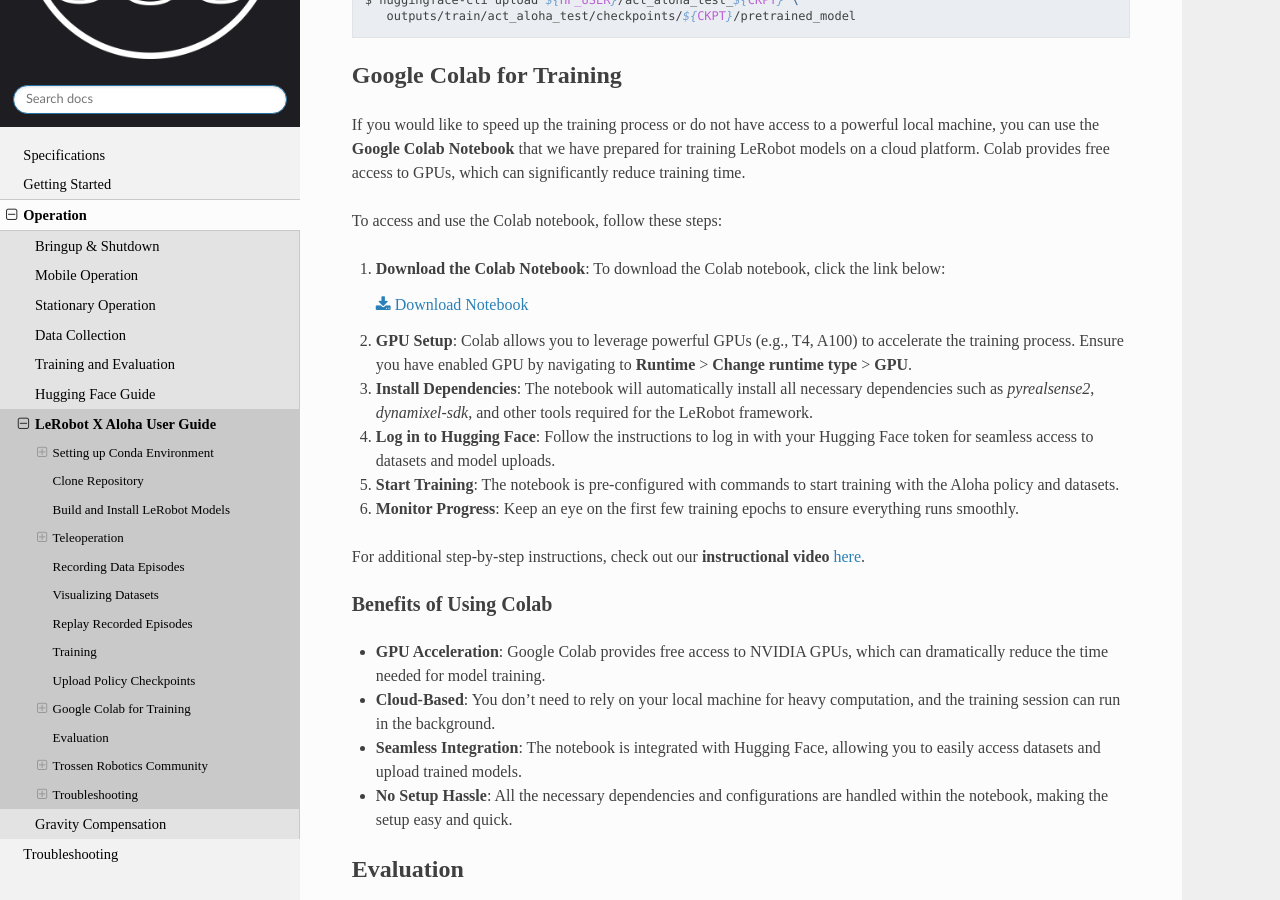
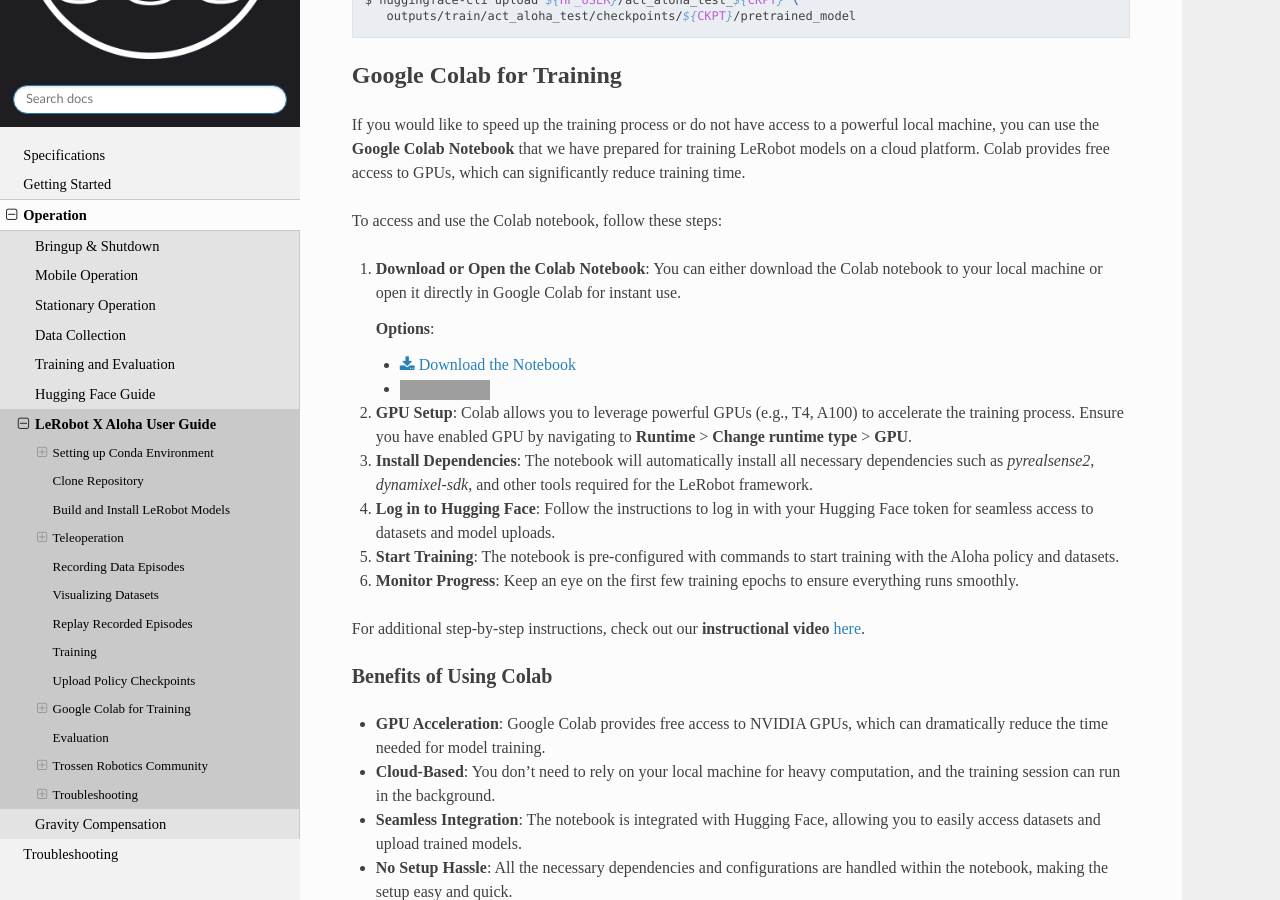
Before and after one commit to TrossenRobotics/aloha_docs, a Sphinx documentation site: the page built from docs/operation/lerobot_guide.rst, in a window 1280 px wide and 900 px high, scrolled down 5370 px. Built offline with Sphinx 7.4.7 and the Read the Docs theme 3.1.0, drawn with Linux system fonts in a browser that asks for light colours; some web fonts are replaced; grey boxes are pictures that could not be loaded.

Commit message:
Added documentation for Google Colab Notebook

```diff
--- a/docs/operation/lerobot_guide.rst
+++ b/docs/operation/lerobot_guide.rst
@@ -254,13 +254,22 @@
 Google Colab for Training
 ===============================
 
-If you would like to speed up the training process or do not have access to a powerful local machine, you can use the **Google Colab Notebook** that we have prepared for training LeRobot models on a cloud platform. Colab provides free access to GPUs, which can significantly reduce training time.
+If you would like to speed up the training process or do not have access to a powerful local machine, you can use the **Google Colab Notebook** that we have prepared for training LeRobot models on a cloud platform.
+Colab provides free access to GPUs, which can significantly reduce training time.
 
 To access and use the Colab notebook, follow these steps:
 
-1. **Download the Colab Notebook**: To download the Colab notebook, click the link below:
+1. **Download or Open the Colab Notebook**: You can either download the Colab notebook to your local machine or open it directly in Google Colab for instant use.
 
-   :download:`Download Notebook <../images/LeRobot_Notebook.ipynb>`
+   **Options**:
+
+   - :download:`Download the Notebook <../images/LeRobot_Notebook.ipynb>`
+
+   - .. raw:: html
+
+      <a target="_blank" href="https://colab.research.google.com/github/TrossenRobotics/aloha_docs/blob/main/docs/images/LeRobot_Notebook.ipynb">
+        <img src="https://colab.research.google.com/assets/colab-badge.svg" alt="Open In Colab"/>
+      </a>
 
 2. **GPU Setup**: Colab allows you to leverage powerful GPUs (e.g., T4, A100) to accelerate the training process.
    Ensure you have enabled GPU by navigating to **Runtime** > **Change runtime type** > **GPU**.
--- /dev/null
+++ b/docs/operation/test.txt
@@ -0,0 +1,3 @@
+https://github.com/TrossenRobotics/aloha_docs/blob/main/docs/images/LeRobot_Notebook.ipynb
+
+https://github.com/shantanuparab-tr/aloha_docs/blob/main/docs/images/LeRobot_Notebook.ipynb
```
